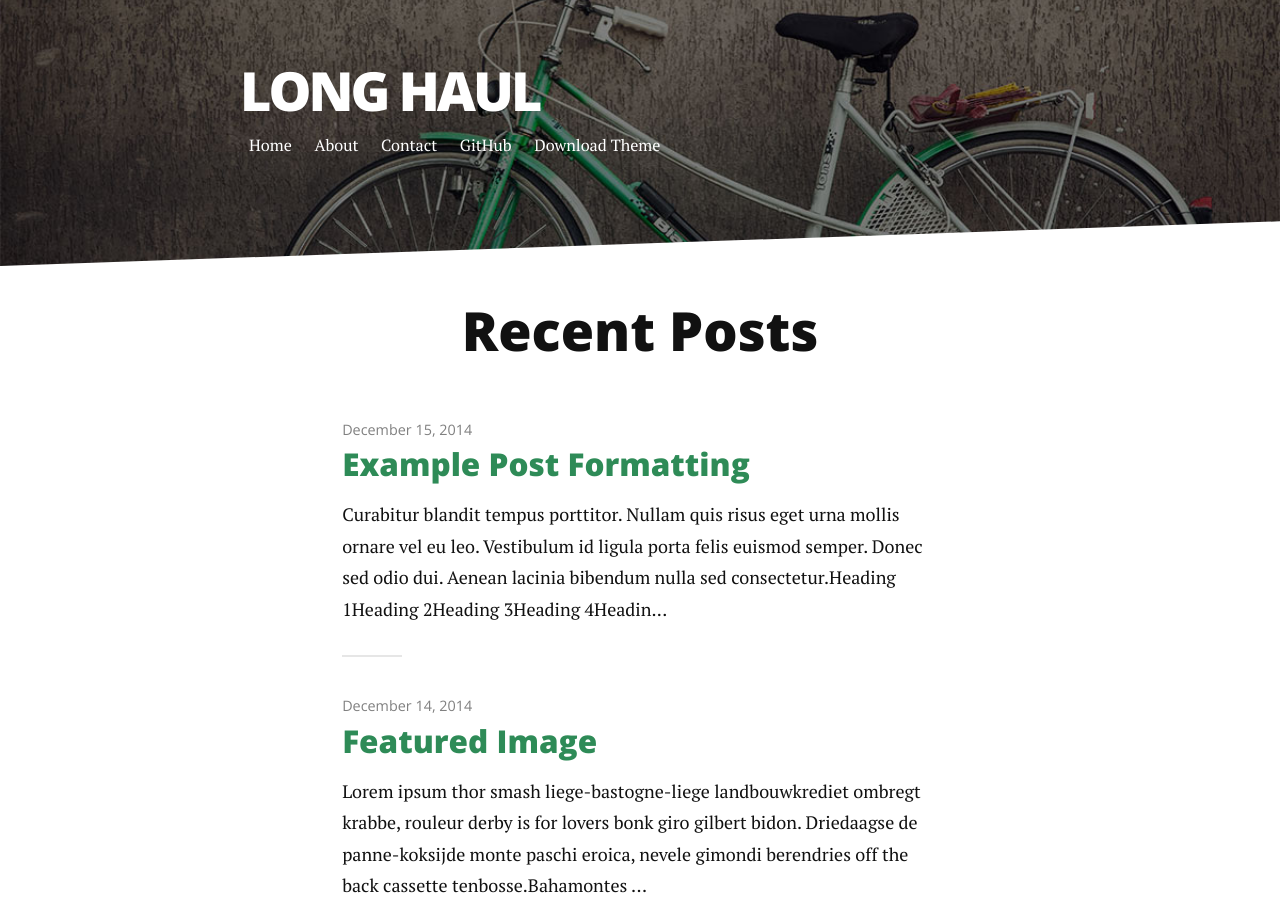
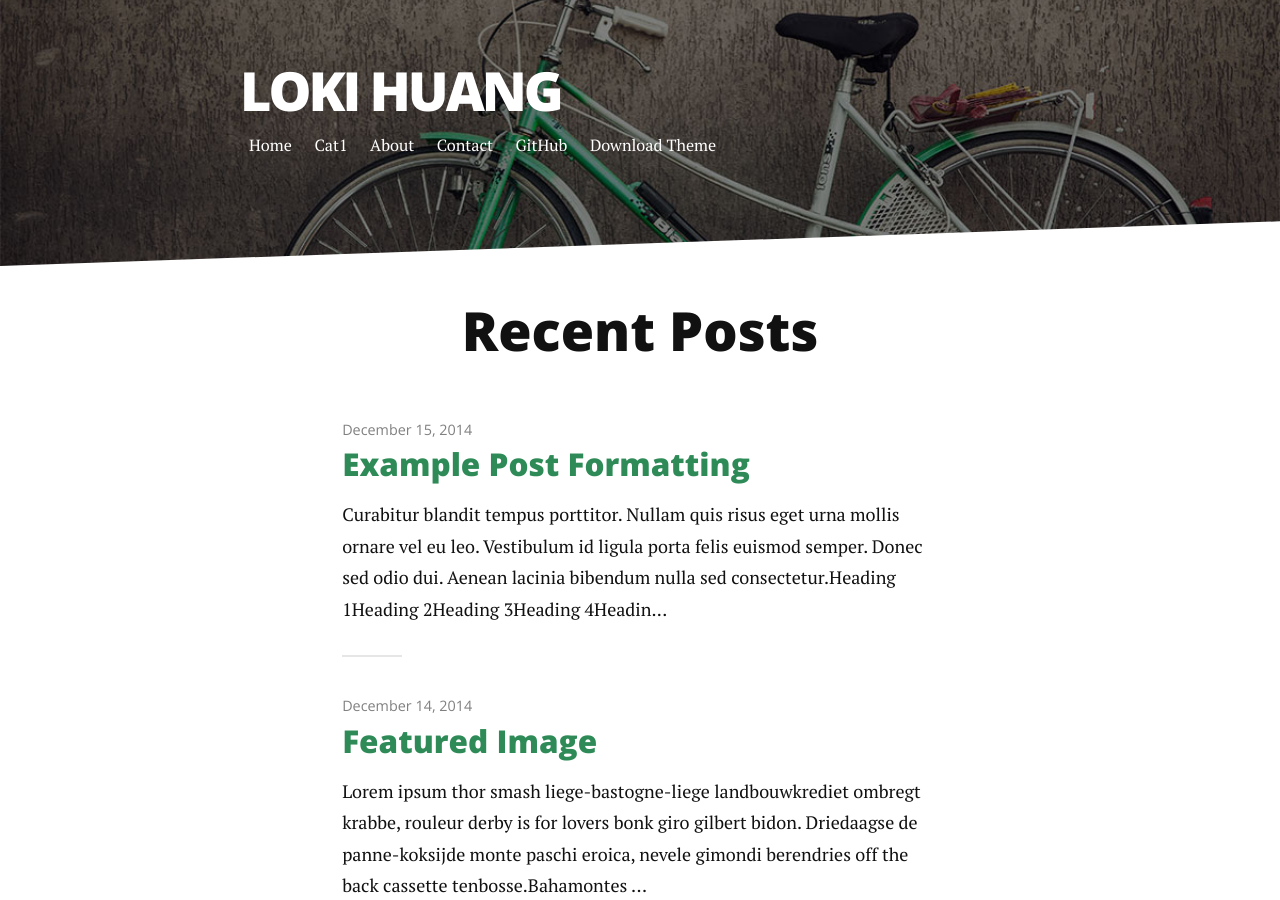
Before and after one commit to huyfaeng/huyfaeng.github.io, a Jekyll site: the page built from index.html, in a window 1280 px wide and 900 px high. Built offline with Jekyll 4.4.1, drawn with Linux system fonts in a browser that asks for light colours; nearby versions of some CDN libraries; the list of posts is cut into pages by our own code.

Commit message:
Update _config.yml

```diff
--- a/_config.yml
+++ b/_config.yml
@@ -1,5 +1,5 @@
-title: Long Haul
-description: Long Form Jekyll theme built with SASS / COMPASS / SUSY
+title: Loki Huang
+description: I know nothing
 
 url: http://huyfaeng.github.io
 baseurl: ""
@@ -14,6 +14,8 @@ paginate: 5
 navigation:
  - title: Home
    url: /index.html
+ - title: Cat1
+   url:
  - title: About
    url: /about
  - title: Contact
```
